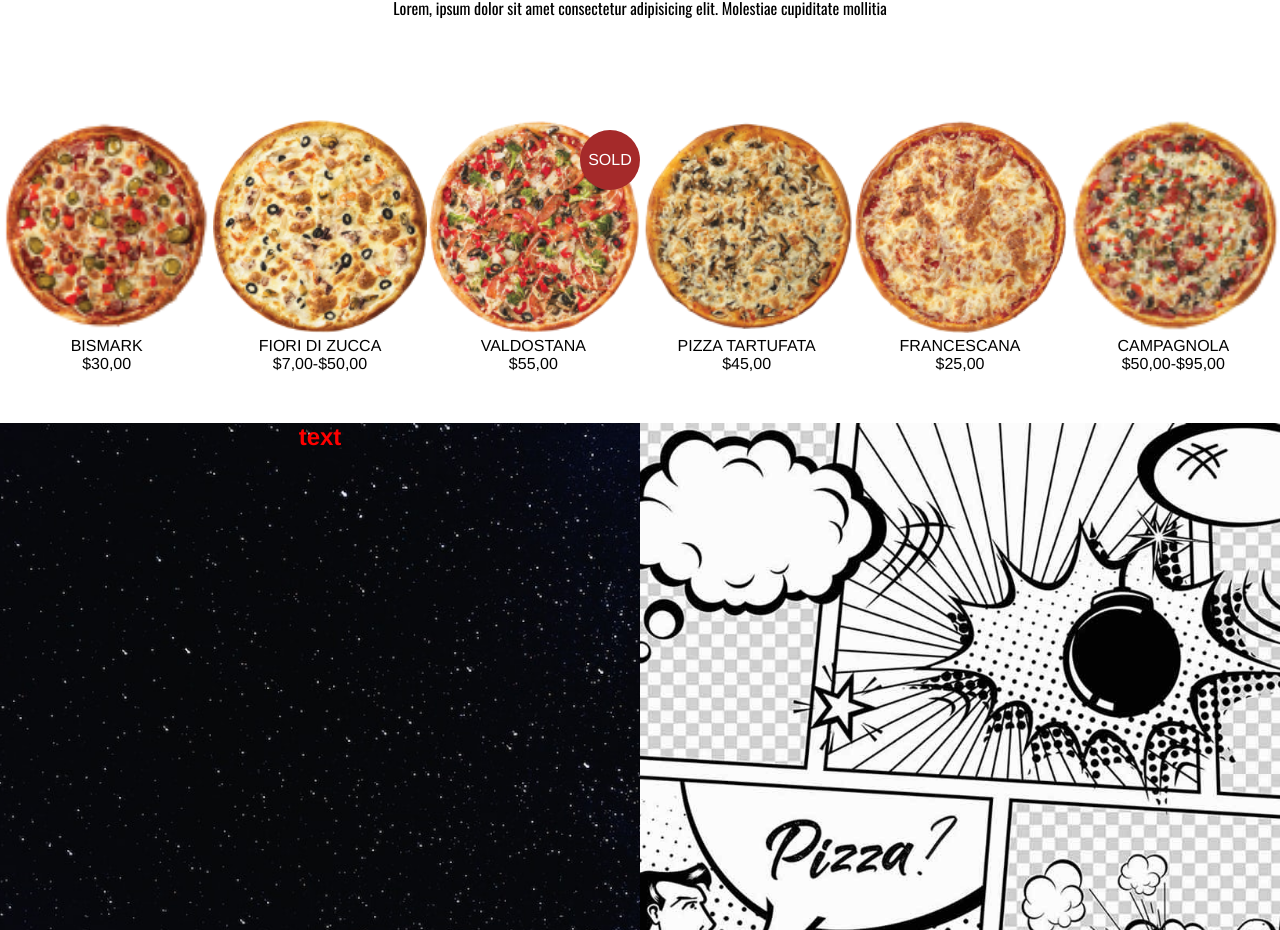
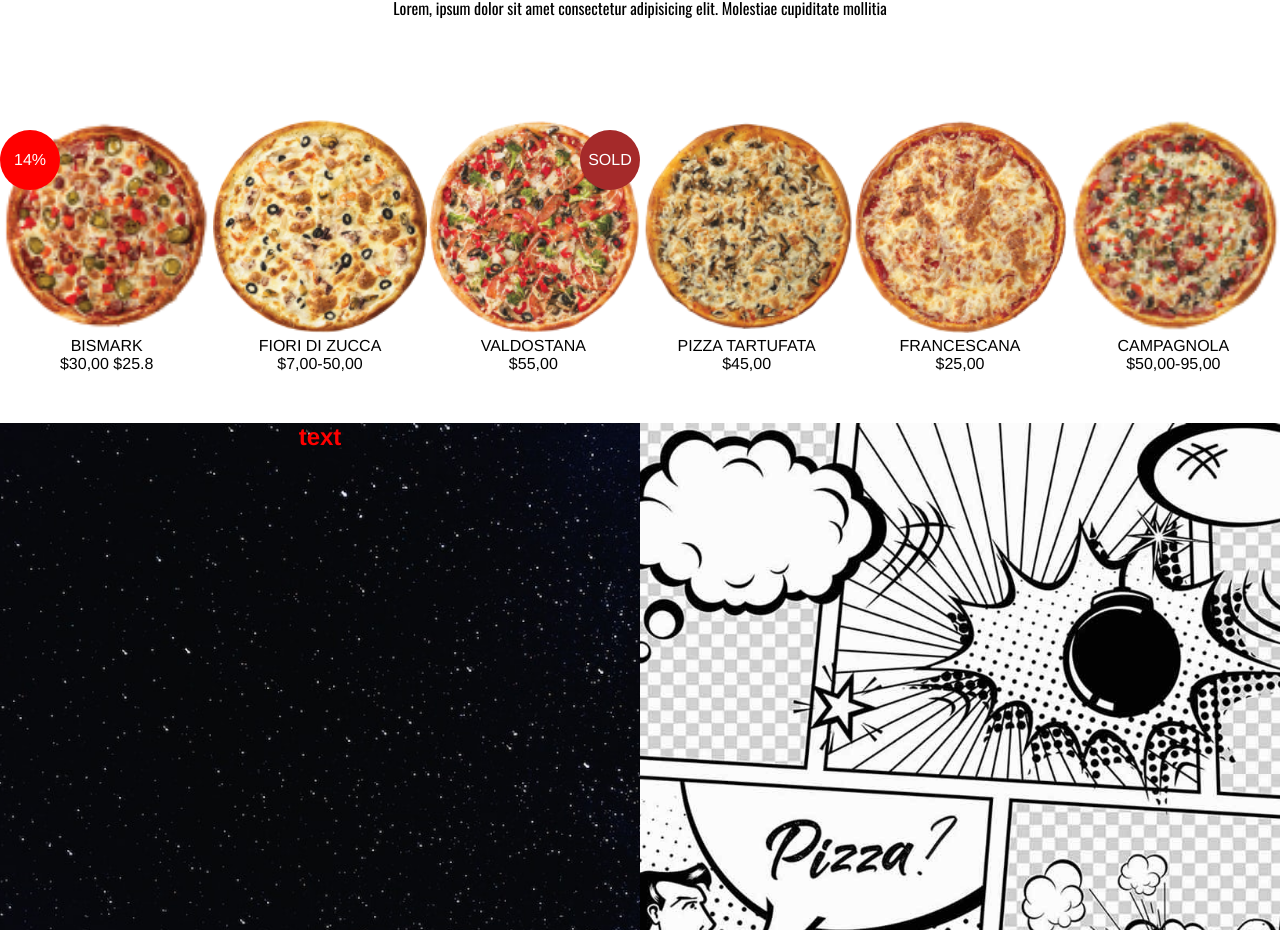
Before and after one commit to IlarioForcherio/proj-html-vuejs, a Vue app: page / in a window 1280 px wide. Shown: the part 2894-3824 px from the top of the page. Built offline with nearby package versions, Linux system fonts and the light colour scheme.

Commit message:
function discount

```diff
--- a/src/App.vue
+++ b/src/App.vue
@@ -158,48 +158,54 @@
       {
        name:'BISMARK',
        path:'h3-product-img-1a.png',
-       price:'$30,00',
-       discount:'',
+       price:'30,00',
+       discount:'14',
+       discountedPrice:'',
        discountBadge:true,
        sold:false,
       },
        {
        name:'FIORI DI ZUCCA',
        path:'h3-product-img-2a.png',
-       price:'$7,00-$50,00',
+       price:'7,00-50,00',
        discount:'',
+       discountedPrice:'',
        discountBadge:false,
        sold:false,
       },
        {
        name:'VALDOSTANA',
        path:'h3-product-img-3a.png',
-       price:'$55,00',
+       price:'55,00',
        discount:'',
+       discountedPrice:'',
        discountBadge:false,
        sold:true,
       },
        {
        name:'PIZZA TARTUFATA',
        path:'h3-product-img-4a.png',
-       price:'$45,00',
+       price:'45,00',
        discount:'',
+       discountedPrice:'',
        discountBadge:false,
        sold:false,
       },
       {
        name:'FRANCESCANA',
        path:'h3-product-img-5a.png',
-       price:'$25,00',
+       price:'25,00',
        discount:'',
+       discountedPrice:'',
        discountBadge:false,
        sold:false,
       },
        {
        name:'CAMPAGNOLA',
        path:'h3-product-img-6a.png',
-       price:'$50,00-$95,00',
+       price:'50,00-95,00',
        discount:'',
+       discountedPrice:'',
        discountBadge:false,
        sold:false,
       },
--- a/src/components/Section7Comp.vue
+++ b/src/components/Section7Comp.vue
@@ -9,11 +9,11 @@
             <div v-for='(elem,index) in Section7images' :key="index"  class="sec7Content">
               <div class="pizza">
                 <img :src="require(`../assets/img/${elem.path}`) " alt="">
-                <!-- <div v-if="(elem.discountBadge == true ) ? 'discountPrice(elem)' : '' " class="discount">14%</div> -->
+                <div v-if="elem.discountBadge"  class="discount"> {{elem.discount}}%</div>
                 <div v-if="elem.sold"  class="sold">SOLD</div>
               </div>
                 <div>{{elem.name}}</div>
-                <div><span>{{elem.discount}}</span>{{elem.price}}</div>
+                <div>${{elem.price}}<span v-if="elem.discountBadge" > ${{discountPrice(elem)}}</span></div>
             </div>
         </div>
     </div>
@@ -37,10 +37,17 @@
     //this.discountPrice()
     },
     methods: {
-    // discountPrice(elem){
-    //   console.log(elem)
+    discountPrice(pizza){
+        console.log(parseInt(pizza.price))
+        console.log(parseInt(pizza.discount))
+        let discountedPrice =  parseInt(pizza.price) - (parseInt(pizza.price) * parseInt(pizza.discount) / 100 )
+        console.log(discountedPrice)
+        return discountedPrice
 
-    // }
+
+
+
+    }
     }
 }
 </script>
```
